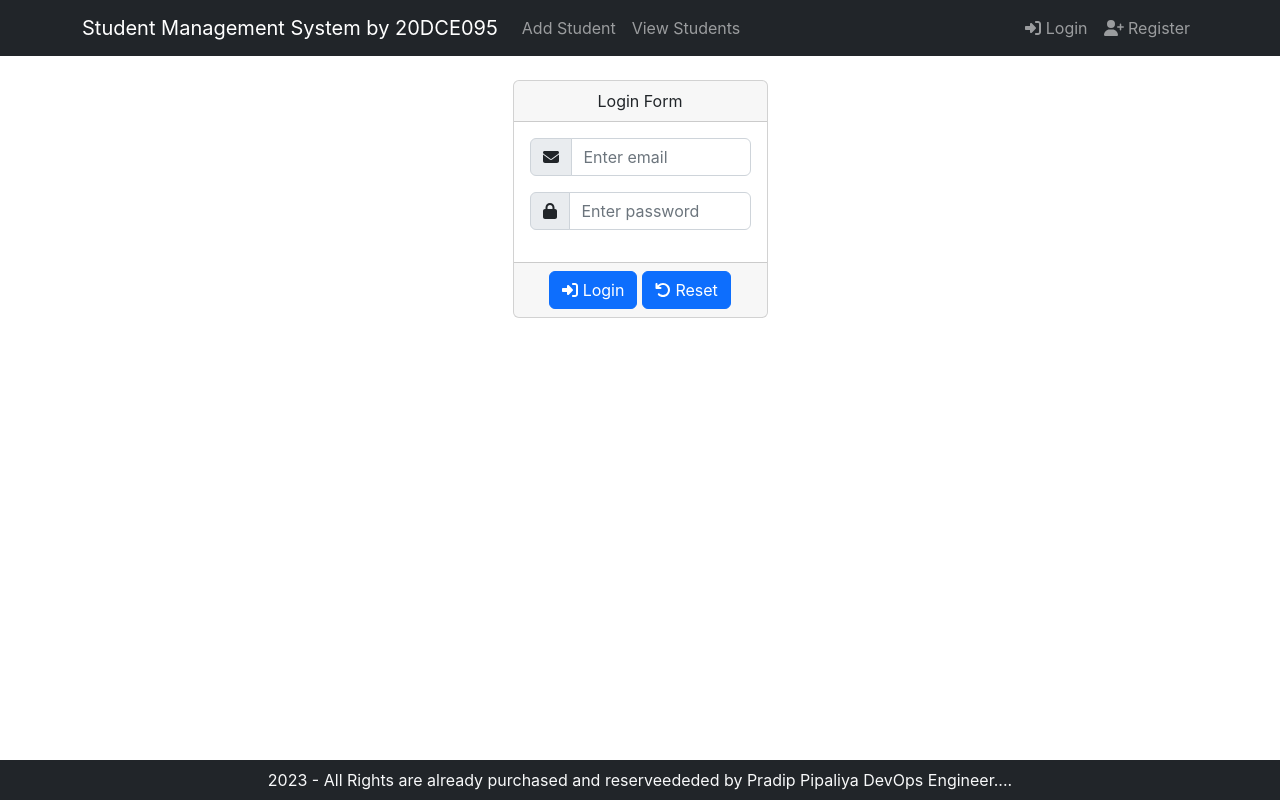
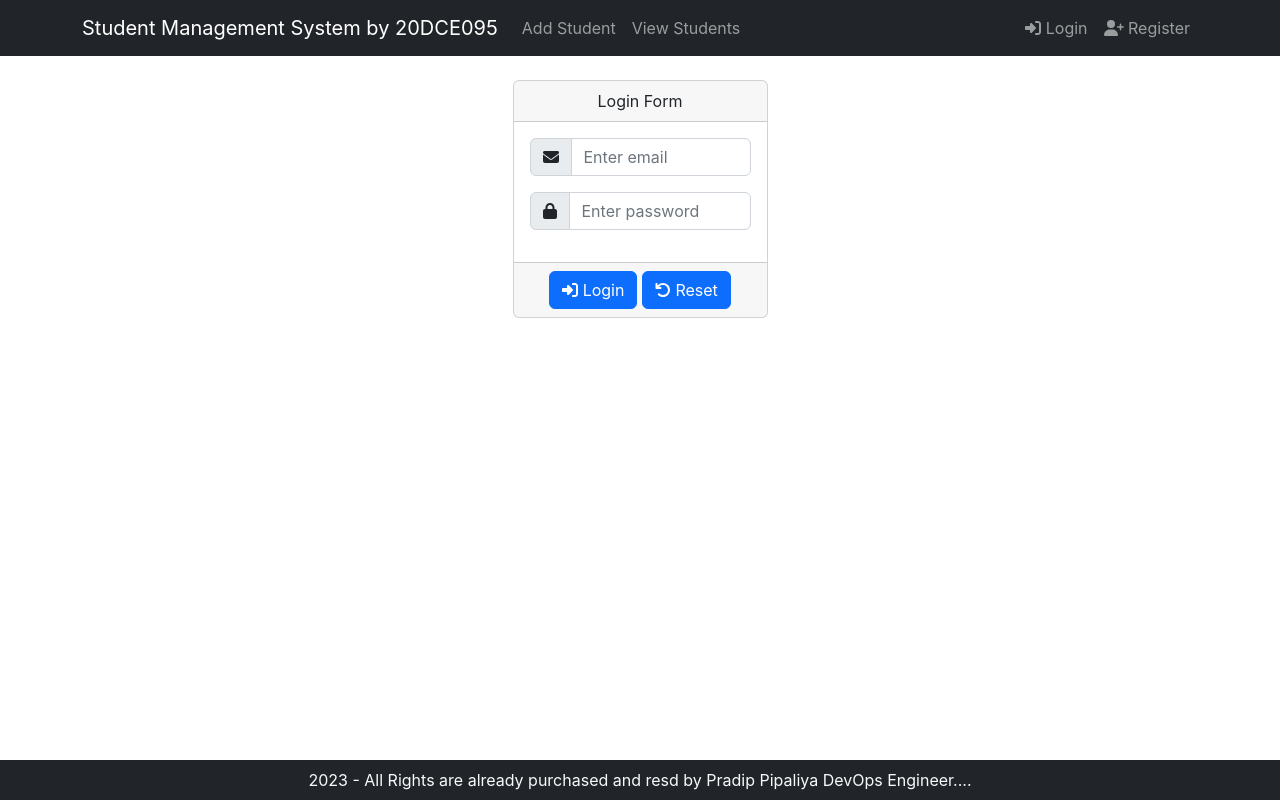
Before and after one commit to 20dce095/React_CI-CD, a React (Create React App) app: page /login in a window 1280 px wide. Built offline with nearby package versions, Linux system fonts and the light colour scheme.

Commit message:
first commit for checking

```diff
--- a/src/components/Footer.js
+++ b/src/components/Footer.js
@@ -11,7 +11,7 @@ export default function Footer() {
       <Navbar fixed="bottom" bg="dark" variant="dark">
         <Container  className="text-center text-muted">
             <Col lg={12} className="text-center text-light">
-            {year} - All Rights are already purchased and reserveededed by Pradip Pipaliya DevOps Engineer....
+            {year} - All Rights are already purchased and resd by Pradip Pipaliya DevOps Engineer....
             </Col>
         </Container>
       </Navbar>
```
